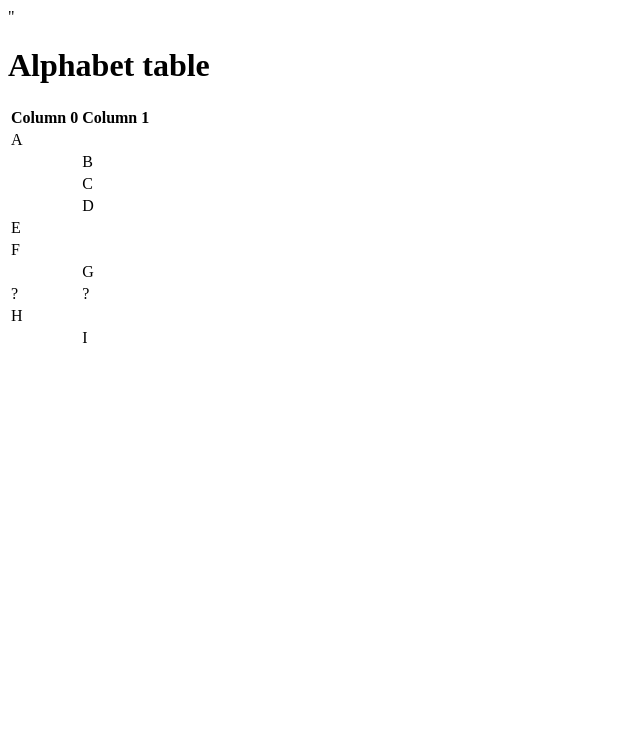
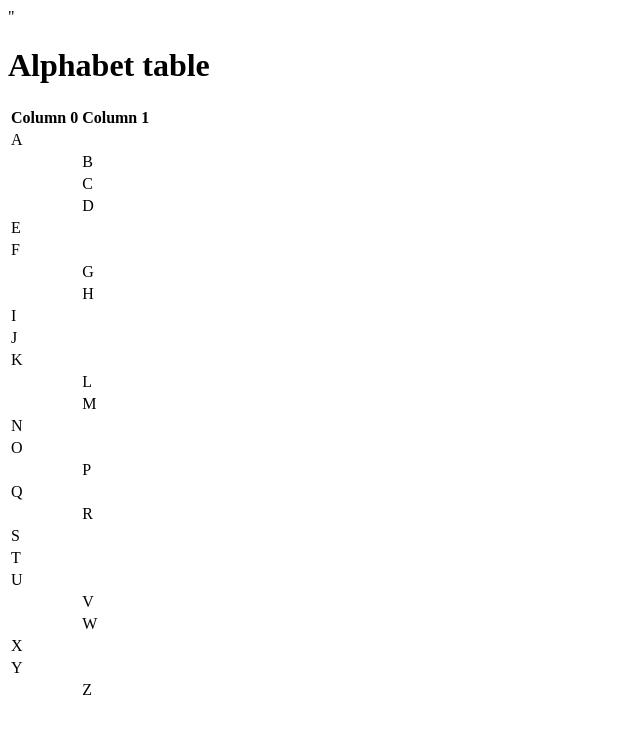
Before and after one commit to comp426-2022-spring/a00-vlalithaunc, a website: page index.html in a window 1280 px wide. Shown: the whole page, without its empty margins (0-640 px from the left). Drawn offline with Linux system fonts and the light colour scheme.

Commit message:
index.html again

```diff
--- a/index.html
+++ b/index.html
@@ -39,13 +39,61 @@ initial-scale=1.0">"
                                         <td></td><td>G</td>
                                         </tr>
                                         <tr>
-                                        <td>?</td><td>?</td>
+                                        <td></td><td>H</td>
                                         </tr>
                                         <tr>
-                                        <td>H</td><td></td>
+                                        <td>I</td><td></td>
                                         </tr>
                                         <tr>
-                                        <td></td><td>I</td>
+                                        <td>J</td><td></td>
+                                        </tr>
+                                        <tr>
+                                        <td>K</td><td></td>
+                                        </tr>
+                                        <tr>
+                                        <td></td><td>L</td>
+                                        </tr>
+                                        <tr>
+                                        <td></td><td>M</td>
+                                        </tr>
+                                        <tr>
+                                        <td>N</td><td></td>
+                                        </tr>
+                                        <tr>
+                                        <td>O</td><td></td>
+                                        </tr>
+                                        <tr>
+                                        <td></td><td>P</td>
+                                        </tr>
+                                        <tr>
+                                        <td>Q</td><td></td>
+                                        </tr>
+                                        <tr>
+                                        <td></td><td>R</td>
+                                        </tr>
+                                        <tr>
+                                        <td>S</td><td></td>
+                                        </tr>
+                                        <tr>
+                                        <td>T</td><td></td>
+                                        </tr>
+                                        <tr>
+                                        <td>U</td><td></td>
+                                        </tr>
+                                        <tr>
+                                        <td></td><td>V</td>
+                                        </tr>
+                                        <tr>
+                                        <td></td><td>W</td>
+                                        </tr>
+                                        <tr>
+                                        <td>X</td><td></td>
+                                        </tr>
+                                        <tr>
+                                        <td>Y</td><td></td>
+                                        </tr>
+                                        <tr>
+                                        <td></td><td>Z</td>
                                         </tr>
                                 </tbody>
                         </table>
```
